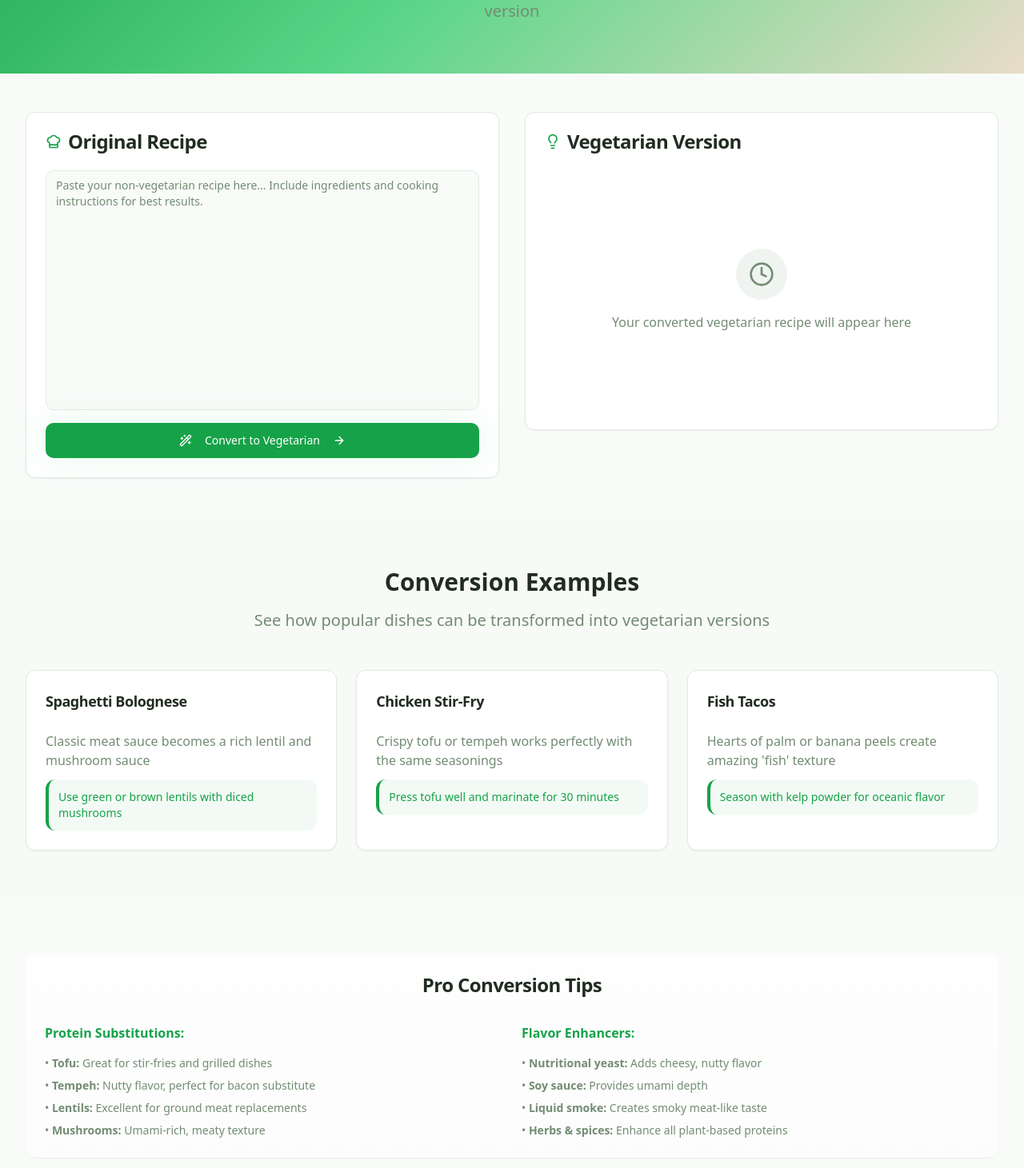
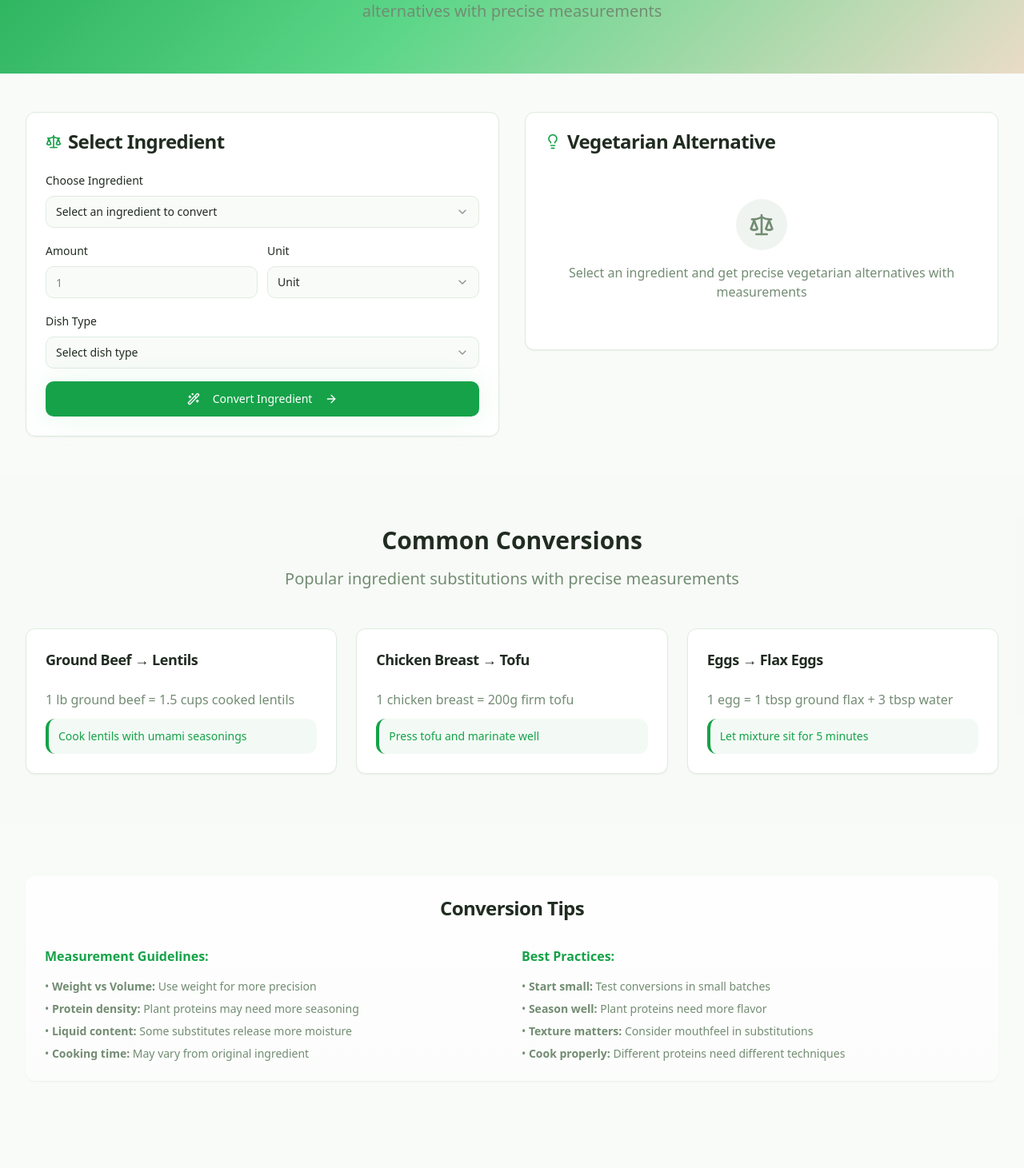
Before and after one commit to madhurasrishti/vege-verse-hub, a React (Vite) app: page /converter in a window 1280 px wide. Shown: the part 373-1834 px from the top of the page at 80% size. After the commit the page ends 1789 px from the top, so only its background shows below. Built offline with nearby package versions, Linux system fonts and the light colour scheme.

Commit message:
Remove recipe converter
Replace recipe converter with ingredient converter. Allow selection of meat/fish/egg with savoury/sweet dish differentiation for measurement conversion.

```diff
--- a/src/pages/Converter.tsx
+++ b/src/pages/Converter.tsx
@@ -1,99 +1,87 @@
 import Navigation from "@/components/Navigation";
 import { Button } from "@/components/ui/button";
 import { Card, CardContent, CardHeader, CardTitle } from "@/components/ui/card";
-import { Textarea } from "@/components/ui/textarea";
+import { Select, SelectContent, SelectItem, SelectTrigger, SelectValue } from "@/components/ui/select";
+import { Input } from "@/components/ui/input";
+import { Label } from "@/components/ui/label";
 import { useState } from "react";
-import { Wand2, ArrowRight, Lightbulb, Clock, ChefHat } from "lucide-react";
+import { Wand2, ArrowRight, Lightbulb, Scale, ChefHat } from "lucide-react";
 import { useToast } from "@/hooks/use-toast";
 
 const Converter = () => {
-  const [originalRecipe, setOriginalRecipe] = useState("");
-  const [convertedRecipe, setConvertedRecipe] = useState("");
-  const [isConverting, setIsConverting] = useState(false);
+  const [selectedIngredient, setSelectedIngredient] = useState("");
+  const [amount, setAmount] = useState("");
+  const [unit, setUnit] = useState("");
+  const [dishType, setDishType] = useState("");
+  const [conversion, setConversion] = useState<any>(null);
   const { toast } = useToast();
 
-  const handleConvert = async () => {
-    if (!originalRecipe.trim()) {
+  const ingredients = {
+    "Beef": {
+      "Ground beef": { savoury: "1 cup lentils or 200g plant-based ground", sweet: "Cannot convert" },
+      "Beef steak": { savoury: "2 large portobello mushroom caps or 200g seitan", sweet: "Cannot convert" },
+      "Beef roast": { savoury: "400g jackfruit or large cauliflower head", sweet: "Cannot convert" }
+    },
+    "Chicken": {
+      "Chicken breast": { savoury: "200g firm tofu or tempeh", sweet: "Cannot convert" },
+      "Whole chicken": { savoury: "1 large stuffed portobello or whole cauliflower", sweet: "Cannot convert" },
+      "Chicken thighs": { savoury: "150g tempeh or extra-firm tofu", sweet: "Cannot convert" }
+    },
+    "Pork": {
+      "Pork chops": { savoury: "2 thick king oyster mushroom steaks", sweet: "Cannot convert" },
+      "Bacon": { savoury: "3-4 strips tempeh bacon or coconut bacon", sweet: "Cannot convert" },
+      "Ground pork": { savoury: "1 cup seasoned lentils or plant-based ground", sweet: "Cannot convert" }
+    },
+    "Fish": {
+      "Salmon fillet": { savoury: "200g hearts of palm or banana peel 'fish'", sweet: "Cannot convert" },
+      "White fish": { savoury: "150g hearts of palm or tofu", sweet: "Cannot convert" },
+      "Tuna": { savoury: "1 cup chickpea salad or hearts of palm", sweet: "Cannot convert" }
+    },
+    "Seafood": {
+      "Shrimp": { savoury: "200g king oyster mushrooms or hearts of palm", sweet: "Cannot convert" },
+      "Crab": { savoury: "1 cup shredded hearts of palm", sweet: "Cannot convert" },
+      "Scallops": { savoury: "6-8 king oyster mushroom rounds", sweet: "Cannot convert" }
+    },
+    "Eggs": {
+      "Whole eggs": { savoury: "1/4 cup aquafaba or 1 tbsp ground flaxseed + 3 tbsp water", sweet: "1/4 cup applesauce or mashed banana" },
+      "Egg whites": { savoury: "2 tbsp aquafaba", sweet: "2 tbsp aquafaba" },
+      "Egg yolks": { savoury: "1 tbsp tahini or cashew cream", sweet: "1 tbsp cashew cream or vegan butter" }
+    },
+    "Dairy": {
+      "Milk": { savoury: "Plant milk (oat, soy, almond)", sweet: "Plant milk (oat, soy, almond)" },
+      "Butter": { savoury: "Vegan butter or coconut oil", sweet: "Vegan butter or coconut oil" },
+      "Cheese": { savoury: "Nutritional yeast or vegan cheese", sweet: "Vegan cream cheese" }
+    }
+  };
+
+  const handleConvert = () => {
+    if (!selectedIngredient || !amount || !dishType) {
       toast({
-        title: "Please enter a recipe",
-        description: "Add the non-vegetarian recipe you'd like to convert.",
+        title: "Please fill all fields",
+        description: "Select ingredient, amount, and dish type to convert.",
         variant: "destructive"
       });
       return;
     }
 
-    setIsConverting(true);
+    const [category, ingredient] = selectedIngredient.split(" - ");
+    const ingredientData = ingredients[category as keyof typeof ingredients];
+    const specificIngredient = ingredientData[ingredient as keyof typeof ingredientData];
 
-    // Simulate API conversion (in a real app, you'd call an AI service)
-    setTimeout(() => {
-      const converted = convertToVegetarian(originalRecipe);
-      setConvertedRecipe(converted);
-      setIsConverting(false);
+    if (specificIngredient) {
+      const result = specificIngredient[dishType as keyof typeof specificIngredient];
+      setConversion({
+        original: `${amount} ${unit} ${ingredient}`,
+        converted: result,
+        canConvert: result !== "Cannot convert"
+      });
 
       toast({
-        title: "Recipe converted successfully!",
-        description: "Your vegetarian version is ready.",
+        title: result === "Cannot convert" ? "Cannot convert this ingredient" : "Ingredient converted!",
+        description: result === "Cannot convert" ? "This ingredient doesn't work well in sweet dishes." : "Your vegetarian alternative is ready.",
+        variant: result === "Cannot convert" ? "destructive" : "default"
       });
-    }, 2000);
-  };
-
-  const convertToVegetarian = (recipe: string): string => {
-    // Comprehensive meat substitution with "cannot convert" for difficult cases
-    let converted = recipe;
-    let cannotConvert = [];
-
-    // Check for items that are too difficult to convert
-    const difficultItems = /\b(caviar|foie gras|blood sausage|haggis|tripe|sweetbreads|brain|kidney|liver|tongue|marrow)\b/gi;
-    const difficultMatches = recipe.match(difficultItems);
-    if (difficultMatches) {
-      cannotConvert = [...new Set(difficultMatches.map(item => item.toLowerCase()))];
     }
-
-    // Comprehensive meat replacements
-    converted = converted
-      // Beef variants
-      .replace(/\b(ground beef|beef mince|minced beef|hamburger meat)\b/gi, "lentils or plant-based ground meat")
-      .replace(/\b(beef steak|steak|sirloin|ribeye|filet mignon|tenderloin)\b/gi, "portobello mushrooms or seitan steaks")
-      .replace(/\b(beef roast|pot roast|chuck roast|brisket)\b/gi, "jackfruit or large portobello caps")
-      .replace(/\b(beef)\b/gi, "seitan or mushrooms")
-
-      // Poultry variants
-      .replace(/\b(chicken breast|chicken thigh|chicken leg|chicken wing)\b/gi, "tofu or tempeh")
-      .replace(/\b(whole chicken|roasted chicken)\b/gi, "stuffed portobello or cauliflower")
-      .replace(/\b(chicken|poultry)\b/gi, "tofu or tempeh")
-      .replace(/\b(turkey|duck|goose)\b/gi, "seasoned seitan or jackfruit")
-
-      // Pork variants
-      .replace(/\b(pork chop|pork loin|pork shoulder|pork belly)\b/gi, "king oyster mushrooms or thick tempeh")
-      .replace(/\b(ham|prosciutto|pancetta|canadian bacon)\b/gi, "smoky tempeh or coconut bacon")
-      .replace(/\b(bacon|crispy bacon)\b/gi, "smoky tempeh strips or mushroom bacon")
-      .replace(/\b(sausage|bratwurst|chorizo|pepperoni|salami)\b/gi, "plant-based sausage or seasoned tempeh")
-      .replace(/\b(pork|pig)\b/gi, "jackfruit or king oyster mushrooms")
-
-      // Lamb and mutton
-      .replace(/\b(lamb|mutton|lamb chop|leg of lamb)\b/gi, "eggplant steaks or seasoned jackfruit")
-
-      // Seafood
-      .replace(/\b(salmon|tuna|cod|halibut|sea bass)\b/gi, "hearts of palm or banana peels")
-      .replace(/\b(shrimp|prawns|lobster|crab)\b/gi, "king oyster mushrooms or hearts of palm")
-      .replace(/\b(fish|seafood)\b/gi, "hearts of palm or banana peels")
-      .replace(/\b(scallops)\b/gi, "king oyster mushroom rounds")
-
-      // Stocks and broths
-      .replace(/\b(chicken stock|beef stock|meat stock|bone broth)\b/gi, "vegetable stock")
-      .replace(/\b(fish sauce)\b/gi, "soy sauce or seaweed broth")
-
-      // Other animal products
-      .replace(/\b(worcestershire sauce)\b/gi, "vegetarian worcestershire sauce")
-      .replace(/\b(gelatin)\b/gi, "agar-agar")
-      .replace(/\b(anchovy|anchovies)\b/gi, "capers or nori seaweed")
-      .replace(/\b(lard|beef fat|chicken fat)\b/gi, "coconut oil or vegetable oil");
-
-    if (cannotConvert.length > 0) {
-      return `⚠️ CANNOT CONVERT:\n\nSorry, this recipe contains ingredients that are too difficult to convert to vegetarian alternatives: ${cannotConvert.join(', ')}.\n\nThese specialty animal products don't have good plant-based substitutes that would maintain the dish's integrity.`;
-    }
-
-    return `🌱 VEGETARIAN VERSION:\n\n${converted}\n\n💡 COOKING TIPS:\n• Marinate tofu/tempeh for extra flavor\n• Add umami with mushrooms, soy sauce, or nutritional yeast\n• Season plant-based proteins well before cooking\n• Cook lentils until tender but not mushy\n• For smoky flavor, use liquid smoke or smoked paprika`;
   };
 
   const examples = [
@@ -125,13 +113,13 @@ const Converter = () => {
             <Wand2 className="h-10 w-10 text-primary" />
           </div>
           <h1 className="text-4xl lg:text-5xl font-bold text-foreground mb-4">
-            Recipe
+            Ingredient
             <span className="bg-gradient-primary bg-clip-text text-transparent block">
               Converter
             </span>
           </h1>
           <p className="text-xl text-muted-foreground max-w-2xl mx-auto">
-            Transform any non-vegetarian recipe into a delicious plant-based version
+            Convert specific meat, fish, egg, and dairy ingredients to vegetarian alternatives with precise measurements
           </p>
         </div>
       </section>
@@ -144,35 +132,83 @@ const Converter = () => {
             <Card className="h-fit">
               <CardHeader>
                 <CardTitle className="flex items-center space-x-2">
-                  <ChefHat className="h-5 w-5 text-primary" />
-                  <span>Original Recipe</span>
+                  <Scale className="h-5 w-5 text-primary" />
+                  <span>Select Ingredient</span>
                 </CardTitle>
               </CardHeader>
               <CardContent className="space-y-4">
-                <Textarea
-                  placeholder="Paste your non-vegetarian recipe here... Include ingredients and cooking instructions for best results."
-                  value={originalRecipe}
-                  onChange={(e) => setOriginalRecipe(e.target.value)}
-                  className="min-h-[300px] resize-none"
+                <div className="space-y-2">
+                  <Label htmlFor="ingredient">Choose Ingredient</Label>
+                  <Select value={selectedIngredient} onValueChange={setSelectedIngredient}>
+                    <SelectTrigger>
+                      <SelectValue placeholder="Select an ingredient to convert" />
+                    </SelectTrigger>
+                    <SelectContent>
+                      {Object.entries(ingredients).map(([category, items]) => (
+                        Object.keys(items).map(ingredient => (
+                          <SelectItem key={`${category} - ${ingredient}`} value={`${category} - ${ingredient}`}>
+                            {ingredient}
+                          </SelectItem>
+                        ))
+                      ))}
+                    </SelectContent>
+                  </Select>
+                </div>
+
+                <div className="grid grid-cols-2 gap-3">
+                  <div className="space-y-2">
+                    <Label htmlFor="amount">Amount</Label>
+                    <Input
+                      id="amount"
+                      type="number"
+                      placeholder="1"
+                      value={amount}
+                      onChange={(e) => setAmount(e.target.value)}
                     />
+                  </div>
+                  <div className="space-y-2">
+                    <Label htmlFor="unit">Unit</Label>
+                    <Select value={unit} onValueChange={setUnit}>
+                      <SelectTrigger>
+                        <SelectValue placeholder="Unit" />
+                      </SelectTrigger>
+                      <SelectContent>
+                        <SelectItem value="cup">cup</SelectItem>
+                        <SelectItem value="cups">cups</SelectItem>
+                        <SelectItem value="g">g</SelectItem>
+                        <SelectItem value="kg">kg</SelectItem>
+                        <SelectItem value="oz">oz</SelectItem>
+                        <SelectItem value="lb">lb</SelectItem>
+                        <SelectItem value="piece">piece</SelectItem>
+                        <SelectItem value="pieces">pieces</SelectItem>
+                        <SelectItem value="tbsp">tbsp</SelectItem>
+                        <SelectItem value="tsp">tsp</SelectItem>
+                      </SelectContent>
+                    </Select>
+                  </div>
+                </div>
+
+                <div className="space-y-2">
+                  <Label htmlFor="dishType">Dish Type</Label>
+                  <Select value={dishType} onValueChange={setDishType}>
+                    <SelectTrigger>
+                      <SelectValue placeholder="Select dish type" />
+                    </SelectTrigger>
+                    <SelectContent>
+                      <SelectItem value="savoury">Savoury</SelectItem>
+                      <SelectItem value="sweet">Sweet</SelectItem>
+                    </SelectContent>
+                  </Select>
+                </div>
+
                 <Button
                   onClick={handleConvert}
-                  disabled={isConverting}
                   className="w-full bg-primary hover:bg-primary/90 shadow-glow"
                   size="lg"
                 >
-                  {isConverting ? (
-                    <>
-                      <div className="animate-spin rounded-full h-4 w-4 border-b-2 border-white mr-2"></div>
-                      Converting...
-                    </>
-                  ) : (
-                    <>
                   <Wand2 className="mr-2 h-5 w-5" />
-                      Convert to Vegetarian
+                  Convert Ingredient
                   <ArrowRight className="ml-2 h-5 w-5" />
-                    </>
-                  )}
                 </Button>
               </CardContent>
             </Card>
@@ -182,24 +218,41 @@ const Converter = () => {
               <CardHeader>
                 <CardTitle className="flex items-center space-x-2">
                   <Lightbulb className="h-5 w-5 text-primary" />
-                  <span>Vegetarian Version</span>
+                  <span>Vegetarian Alternative</span>
                 </CardTitle>
               </CardHeader>
               <CardContent>
-                {convertedRecipe ? (
-                  <div className="bg-muted/50 rounded-lg p-4 min-h-[300px]">
-                    <pre className="whitespace-pre-wrap text-sm text-foreground font-medium">
-                      {convertedRecipe}
-                    </pre>
+                {conversion ? (
+                  <div className="space-y-4">
+                    {conversion.canConvert ? (
+                      <div className="bg-green-50 dark:bg-green-950/20 border border-green-200 dark:border-green-800 rounded-lg p-4">
+                        <h3 className="font-semibold text-green-800 dark:text-green-300 mb-2">✅ Conversion Successful</h3>
+                        <div className="space-y-2">
+                          <p className="text-sm text-muted-foreground">
+                            <strong>Original:</strong> {conversion.original}
+                          </p>
+                          <p className="text-sm text-foreground">
+                            <strong>Replace with:</strong> {conversion.converted}
+                          </p>
+                        </div>
                       </div>
                     ) : (
-                  <div className="min-h-[300px] flex items-center justify-center text-center">
+                      <div className="bg-red-50 dark:bg-red-950/20 border border-red-200 dark:border-red-800 rounded-lg p-4">
+                        <h3 className="font-semibold text-red-800 dark:text-red-300 mb-2">❌ Cannot Convert</h3>
+                        <p className="text-sm text-muted-foreground">
+                          This ingredient doesn't work well in sweet dishes and doesn't have a suitable vegetarian alternative for that context.
+                        </p>
+                      </div>
+                    )}
+                  </div>
+                ) : (
+                  <div className="min-h-[200px] flex items-center justify-center text-center">
                     <div className="space-y-4">
                       <div className="w-16 h-16 bg-muted rounded-full flex items-center justify-center mx-auto">
-                        <Clock className="h-8 w-8 text-muted-foreground" />
+                        <Scale className="h-8 w-8 text-muted-foreground" />
                       </div>
                       <p className="text-muted-foreground">
-                        Your converted vegetarian recipe will appear here
+                        Select an ingredient and get precise vegetarian alternatives with measurements
                       </p>
                     </div>
                   </div>
@@ -214,26 +267,46 @@ const Converter = () => {
       <section className="py-16 bg-muted/30">
         <div className="container">
           <div className="text-center mb-12">
-            <h2 className="text-3xl font-bold mb-4">Conversion Examples</h2>
+            <h2 className="text-3xl font-bold mb-4">Common Conversions</h2>
             <p className="text-xl text-muted-foreground max-w-2xl mx-auto">
-              See how popular dishes can be transformed into vegetarian versions
+              Popular ingredient substitutions with precise measurements
             </p>
           </div>
 
           <div className="grid md:grid-cols-3 gap-6">
-            {examples.map((example, index) => (
-              <Card key={index} className="hover:shadow-card transition-all duration-300">
+            <Card className="hover:shadow-card transition-all duration-300">
               <CardHeader>
-                  <CardTitle className="text-lg">{example.title}</CardTitle>
+                <CardTitle className="text-lg">Ground Beef → Lentils</CardTitle>
               </CardHeader>
               <CardContent className="space-y-3">
-                  <p className="text-muted-foreground">{example.description}</p>
+                <p className="text-muted-foreground">1 lb ground beef = 1.5 cups cooked lentils</p>
                 <div className="p-3 bg-primary/5 rounded-lg border-l-4 border-l-primary">
-                    <p className="text-sm font-medium text-primary">{example.tip}</p>
+                  <p className="text-sm font-medium text-primary">Cook lentils with umami seasonings</p>
                 </div>
               </CardContent>
             </Card>
-            ))}
+            <Card className="hover:shadow-card transition-all duration-300">
+              <CardHeader>
+                <CardTitle className="text-lg">Chicken Breast → Tofu</CardTitle>
+              </CardHeader>
+              <CardContent className="space-y-3">
+                <p className="text-muted-foreground">1 chicken breast = 200g firm tofu</p>
+                <div className="p-3 bg-primary/5 rounded-lg border-l-4 border-l-primary">
+                  <p className="text-sm font-medium text-primary">Press tofu and marinate well</p>
+                </div>
+              </CardContent>
+            </Card>
+            <Card className="hover:shadow-card transition-all duration-300">
+              <CardHeader>
+                <CardTitle className="text-lg">Eggs → Flax Eggs</CardTitle>
+              </CardHeader>
+              <CardContent className="space-y-3">
+                <p className="text-muted-foreground">1 egg = 1 tbsp ground flax + 3 tbsp water</p>
+                <div className="p-3 bg-primary/5 rounded-lg border-l-4 border-l-primary">
+                  <p className="text-sm font-medium text-primary">Let mixture sit for 5 minutes</p>
+                </div>
+              </CardContent>
+            </Card>
           </div>
         </div>
       </section>
@@ -243,26 +316,26 @@ const Converter = () => {
         <div className="container">
           <Card className="bg-gradient-card border-0 shadow-elegant">
             <CardHeader className="text-center">
-              <CardTitle className="text-2xl mb-2">Pro Conversion Tips</CardTitle>
+              <CardTitle className="text-2xl mb-2">Conversion Tips</CardTitle>
             </CardHeader>
             <CardContent>
               <div className="grid md:grid-cols-2 gap-6">
                 <div className="space-y-4">
-                  <h3 className="font-semibold text-primary">Protein Substitutions:</h3>
+                  <h3 className="font-semibold text-primary">Measurement Guidelines:</h3>
                   <ul className="space-y-2 text-sm text-muted-foreground">
-                    <li>• <strong>Tofu:</strong> Great for stir-fries and grilled dishes</li>
-                    <li>• <strong>Tempeh:</strong> Nutty flavor, perfect for bacon substitute</li>
-                    <li>• <strong>Lentils:</strong> Excellent for ground meat replacements</li>
-                    <li>• <strong>Mushrooms:</strong> Umami-rich, meaty texture</li>
+                    <li>• <strong>Weight vs Volume:</strong> Use weight for more precision</li>
+                    <li>• <strong>Protein density:</strong> Plant proteins may need more seasoning</li>
+                    <li>• <strong>Liquid content:</strong> Some substitutes release more moisture</li>
+                    <li>• <strong>Cooking time:</strong> May vary from original ingredient</li>
                   </ul>
                 </div>
                 <div className="space-y-4">
-                  <h3 className="font-semibold text-primary">Flavor Enhancers:</h3>
+                  <h3 className="font-semibold text-primary">Best Practices:</h3>
                   <ul className="space-y-2 text-sm text-muted-foreground">
-                    <li>• <strong>Nutritional yeast:</strong> Adds cheesy, nutty flavor</li>
-                    <li>• <strong>Soy sauce:</strong> Provides umami depth</li>
-                    <li>• <strong>Liquid smoke:</strong> Creates smoky meat-like taste</li>
-                    <li>• <strong>Herbs & spices:</strong> Enhance all plant-based proteins</li>
+                    <li>• <strong>Start small:</strong> Test conversions in small batches</li>
+                    <li>• <strong>Season well:</strong> Plant proteins need more flavor</li>
+                    <li>• <strong>Texture matters:</strong> Consider mouthfeel in substitutions</li>
+                    <li>• <strong>Cook properly:</strong> Different proteins need different techniques</li>
                   </ul>
                 </div>
               </div>
```
Lines whose indentation alone changed are shown as unchanged.
